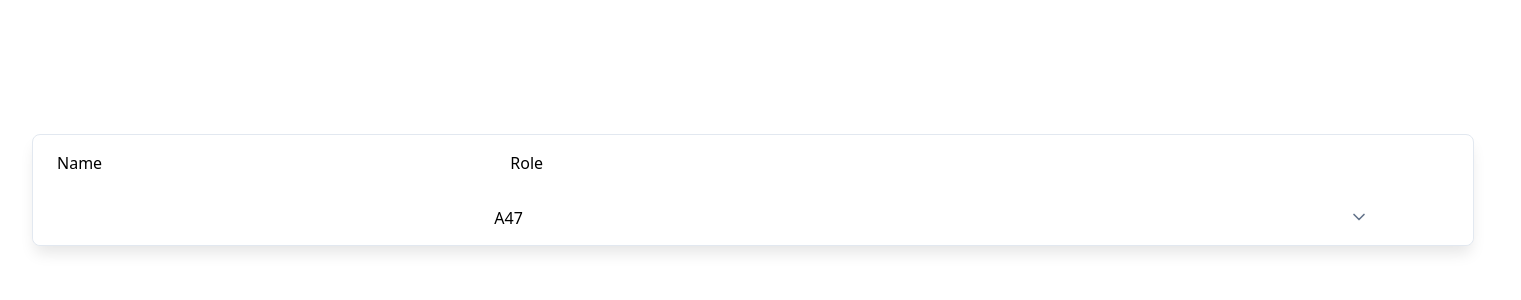
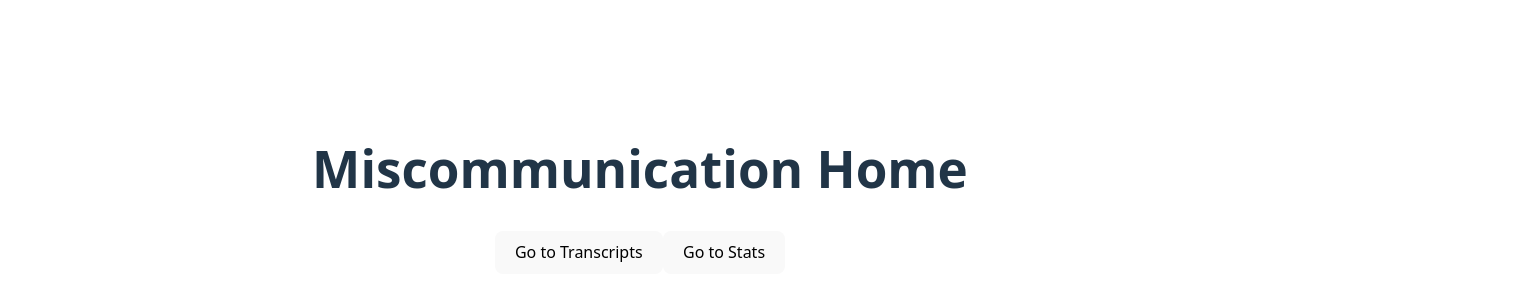
Before and after one commit to DexterLuth/Miscommunication, a React (Vite) app in the folder miscommunication/: page / in a window 1280 px wide. Shown: the part 210-510 px from the top of the page, 1521 px wide, since content can reach past the window. Built offline with nearby package versions, Linux system fonts and the light colour scheme.

Commit message:
page navigation

```diff
--- a/miscommunication/package.json
+++ b/miscommunication/package.json
@@ -12,7 +12,8 @@
   "dependencies": {
     "lucide-react": "^0.554.0",
     "react": "^19.2.0",
-    "react-dom": "^19.2.0"
+    "react-dom": "^19.2.0",
+    "react-router-dom": "^7.9.6"
   },
   "devDependencies": {
     "@eslint/js": "^9.39.1",
--- a/miscommunication/src/App.jsx
+++ b/miscommunication/src/App.jsx
@@ -1,33 +1,17 @@
-import { useState } from 'react'
+import { use, useState } from 'react'
 import reactLogo from './assets/react.svg'
 import viteLogo from '/vite.svg'
 import './App.css'
+import { useNavigate } from 'react-router-dom'
 
 function App() {
-  const [count, setCount] = useState(0)
+  let navigate = useNavigate();
 
   return (
     <>
-      <div>
-        <a href="https://vite.dev" target="_blank">
-          <img src={viteLogo} className="logo" alt="Vite logo" />
-        </a>
-        <a href="https://react.dev" target="_blank">
-          <img src={reactLogo} className="logo react" alt="React logo" />
-        </a>
-      </div>
-      <h1>Vite + React</h1>
-      <div className="card">
-        <button onClick={() => setCount((count) => count + 1)}>
-          count is {count}
-        </button>
-        <p>
-          Edit <code>src/App.jsx</code> and save to test HMR
-        </p>
-      </div>
-      <p className="read-the-docs">
-        Click on the Vite and React logos to learn more
-      </p>
+      <h1>Miscommunication Home</h1>
+      <button onClick ={() => navigate('/transcripts')}>Go to Transcripts</button>
+      <button onClick ={() => navigate('/stats')}>Go to Stats</button>
     </>
   )
 }
--- /dev/null
+++ b/miscommunication/src/assets/Stats.jsx
@@ -0,0 +1,12 @@
+import React from "react";
+import './Stats.css';
+
+function Stats() {
+    return (
+        <>
+            <h1>Stats Page</h1>
+        </>
+    );
+}
+
+export default Stats;
--- a/miscommunication/src/main.jsx
+++ b/miscommunication/src/main.jsx
@@ -3,9 +3,18 @@ import { createRoot } from 'react-dom/client'
 import './index.css'
 import App from './App.jsx'
 import TranscriptTable from './assets/TranscriptTable.jsx'
+import Stats from './assets/Stats.jsx'
+
+import { BrowserRouter, Routes, Route, Link } from 'react-router-dom';
 
 createRoot(document.getElementById('root')).render(
   <StrictMode>
-    <TranscriptTable />
+    <BrowserRouter>
+      <Routes>
+        <Route path="/" element={<App />} />
+        <Route path="/transcripts" element={<TranscriptTable />} />
+        <Route path="/stats" element={<Stats />} />
+      </Routes>
+    </BrowserRouter>
   </StrictMode>,
 )
```
Also changed, not shown: miscommunication/src/assets/Stats.css (added), 1 other file (tests, documents, lock files or other folders).
